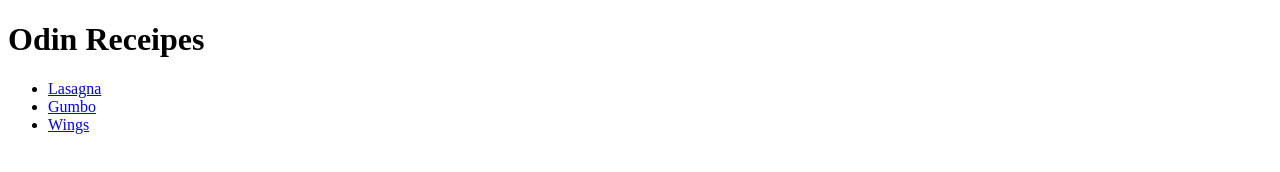
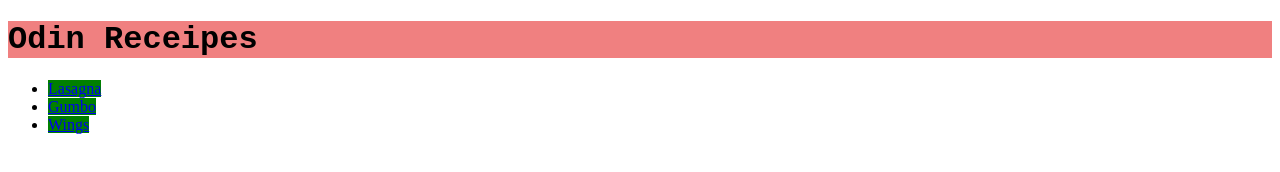
Before and after one commit to MichaelTran502/odin-recipes, a plain HTML site: page index.html in a window 1280 px wide. Drawn offline with Linux system fonts and the light colour scheme.

Commit message:
added background-colors and fonts

```diff
--- a/index.html
+++ b/index.html
@@ -4,10 +4,11 @@
     <meta charset="UTF-8">
     <meta http-equiv="X-UA-Compatible" content="IE=edge">
     <meta name="viewport" content="width=device-width, initial-scale=1.0">
+    <link rel="stylesheet" href="style.css">
     <title>Odin Receipes</title>
 </head>
 <body>
-    <h1>Odin Receipes</h1>
+    <h1 class="fancy">Odin Receipes</h1>
     <ul>
         <li><a href="receipes/lasagna.html">Lasagna</a></li>
         <li><a href="receipes/gumbo.html">Gumbo</a></li>
--- /dev/null
+++ b/style.css
@@ -0,0 +1,8 @@
+li a {
+    background-color: green;
+}
+
+.fancy {
+    background-color: lightcoral;
+    font-family: 'Courier New', Courier, monospace;
+}
```
